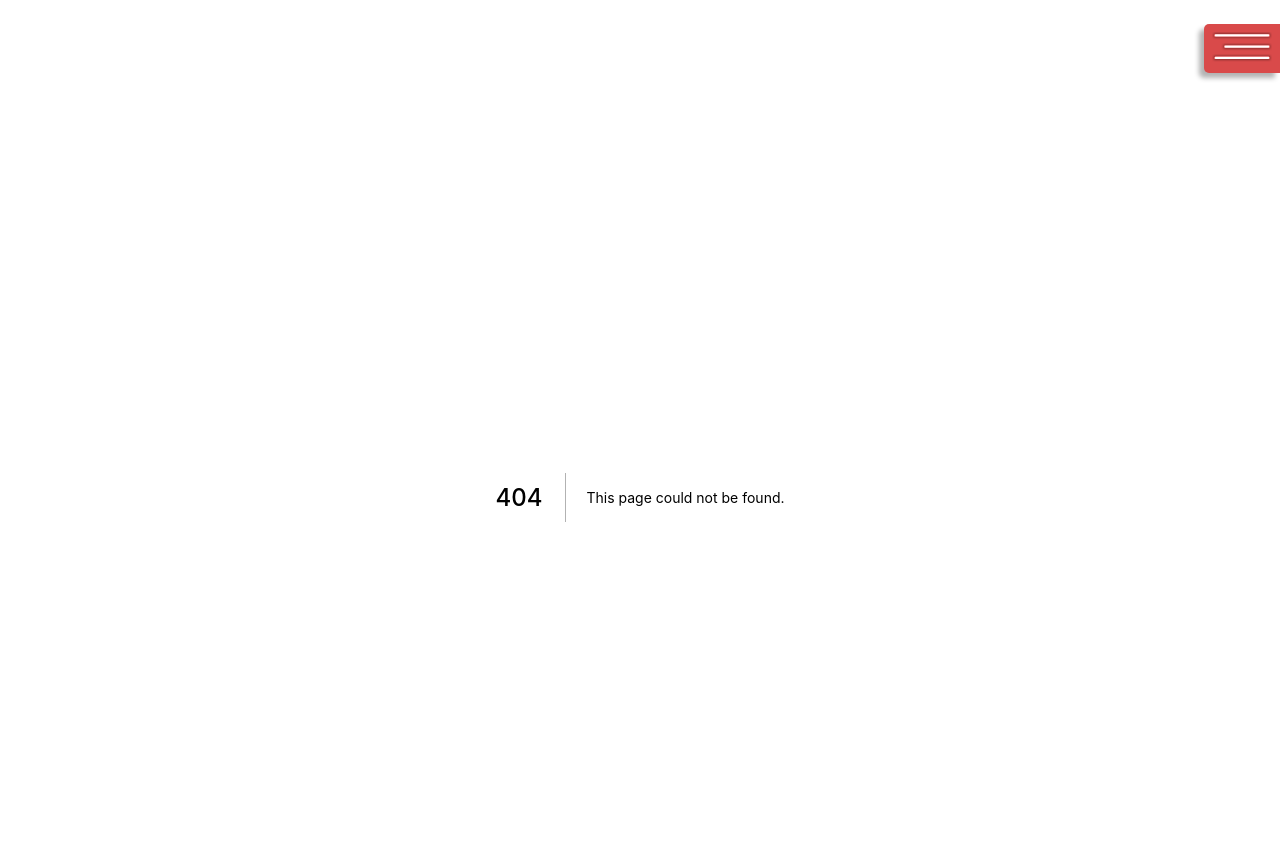
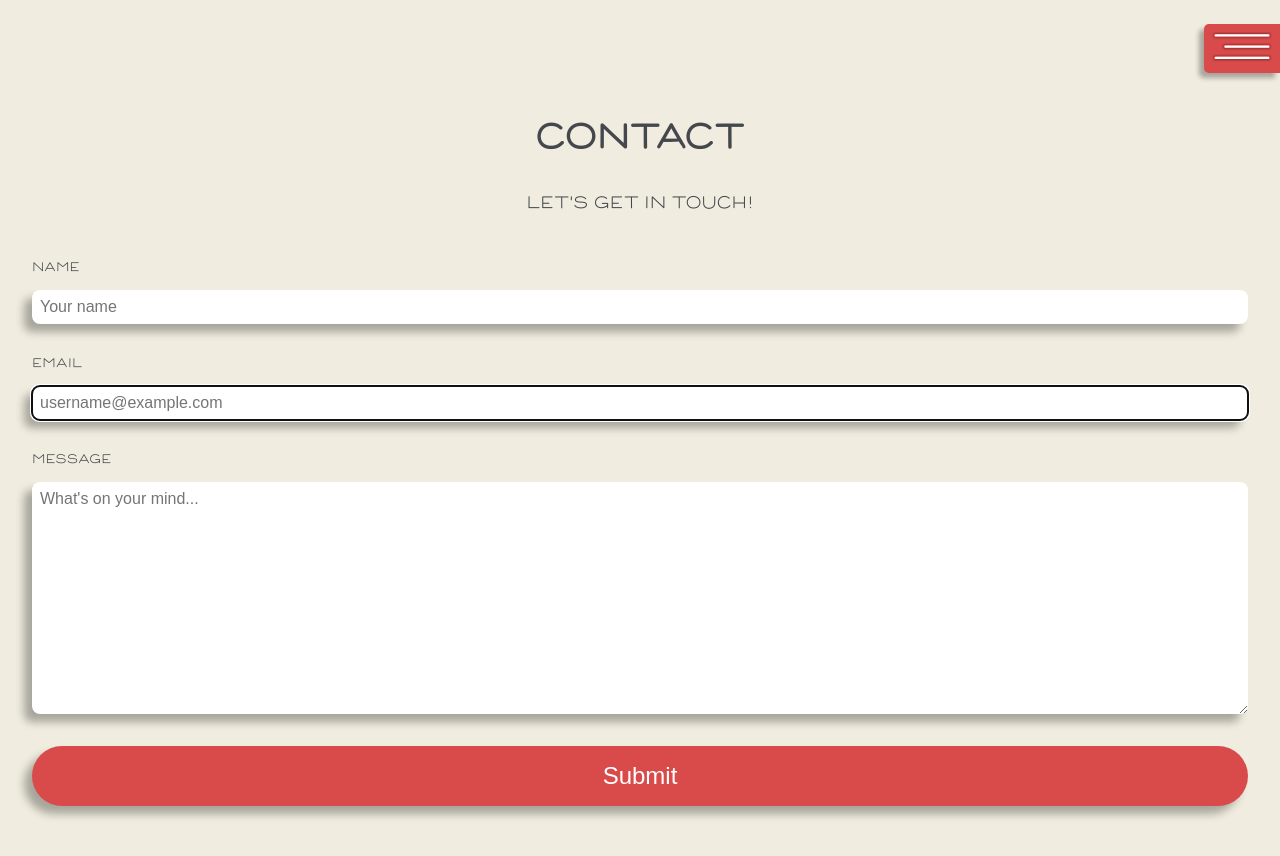
Before and after one commit to mikelee/portfolio-next, a Next.js app: page /contact in a window 1280 px wide. Before the commit this address had no page. Shown: the top 856 px of the page. Built offline with nearby package versions, Linux system fonts and the light colour scheme.

Commit message:
Create Contact page

```diff
--- /dev/null
+++ b/pages/contact.tsx
@@ -0,0 +1,27 @@
+import Head from 'next/head';
+
+import styles from '../styles/Contact.module.scss';
+
+const Contact = () => (
+    <>
+        <Head>
+            <title>Mike Lee: Contact</title>
+            <meta name='description' content='Send a message to contact Mike Lee.' />
+        </Head>
+        <main className={styles['contact']}>
+            <h1>Contact</h1>
+            <p>Let's get in touch!</p>
+            <form action='https://usebasin.com/f/e94fc554851b' method='POST'>
+                <label htmlFor='name'>Name</label>
+                <input type='text' name='name' placeholder='Your name' required autoFocus />
+                <label htmlFor='email'>Email</label>
+                <input type='email' name='email' placeholder='username@example.com' required autoFocus />
+                <label htmlFor='message'>Message</label>
+                <textarea name='message' rows={12} placeholder="What's on your mind..." required />
+                <button type='submit'>Submit</button>
+            </form>
+        </main>
+    </>
+);
+
+export default Contact;
--- /dev/null
+++ b/styles/Contact.module.scss
@@ -0,0 +1,55 @@
+.contact {
+    display: flex;
+    flex-direction: column;
+    align-items: center;
+    padding: 0 32px;
+
+    form {
+        display: flex;
+        flex-direction: column;
+        align-items: center;
+        width: 100%;
+        margin: 32px 0;
+
+        label {
+            align-self: flex-start;
+            font-size: .75rem;
+            margin-bottom: 16px;
+        }
+
+        input, textarea {
+            width: 100%;
+            background-color: white;
+            font-size: 1rem;
+            font-family: Arial, Helvetica, sans-serif;
+            padding: 8px;
+            border: 1px solid $color-sand;
+            border: none;
+            border-radius: 8px;
+            box-shadow: -8px 8px 8px rgba(black, .3);
+        }
+
+        input {
+            margin-bottom: 32px;
+        }
+
+        button {
+            width: 100%;
+            background-color: $color-red;
+            color: white;
+            font-size: 1.5rem;
+            text-align: center;
+            margin-top: 32px;
+            padding: 16px;
+            border: none;
+            border-radius: 100px;
+            box-shadow: -8px 8px 8px rgba(black, .3);
+            transition: all .3s;
+
+            &:active {
+                transform: translateY(4px);
+                box-shadow: -4px 4px 4px rgba(black, .3);
+            }
+        }
+    }
+}
```
